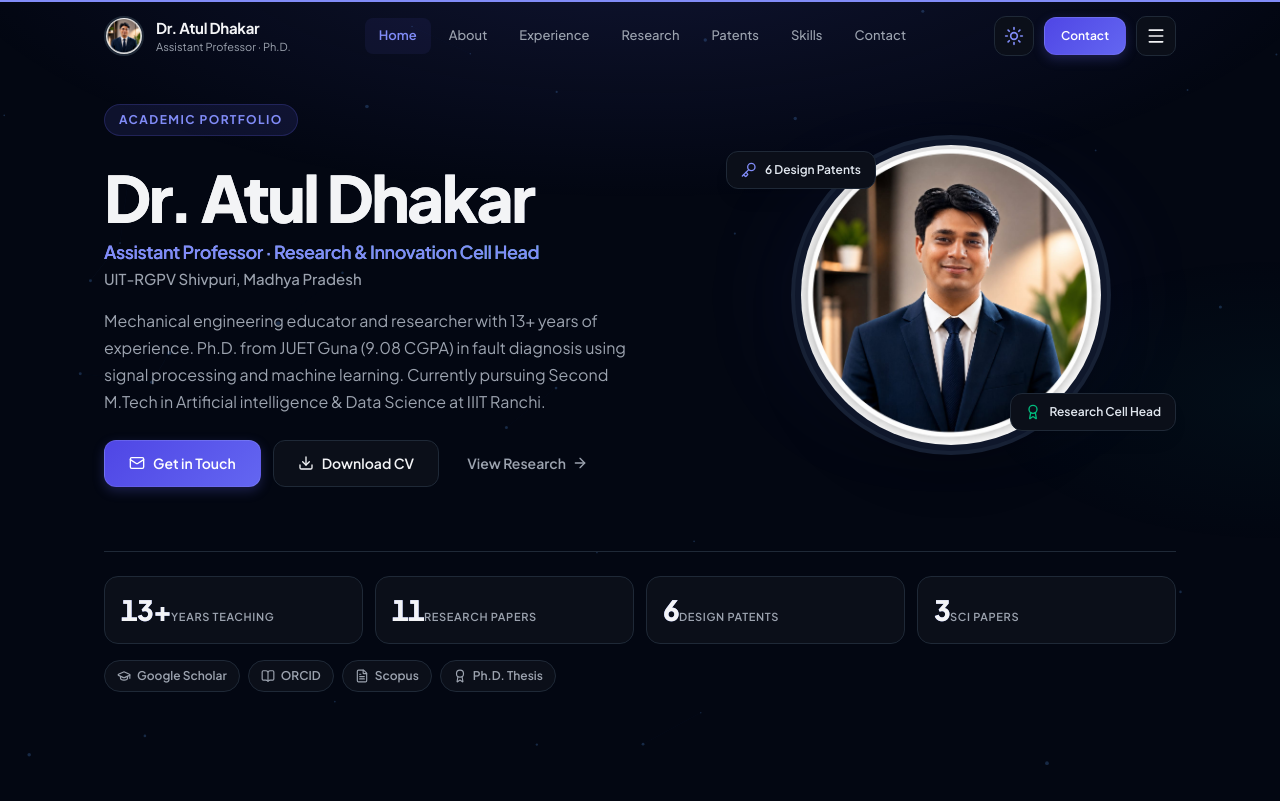
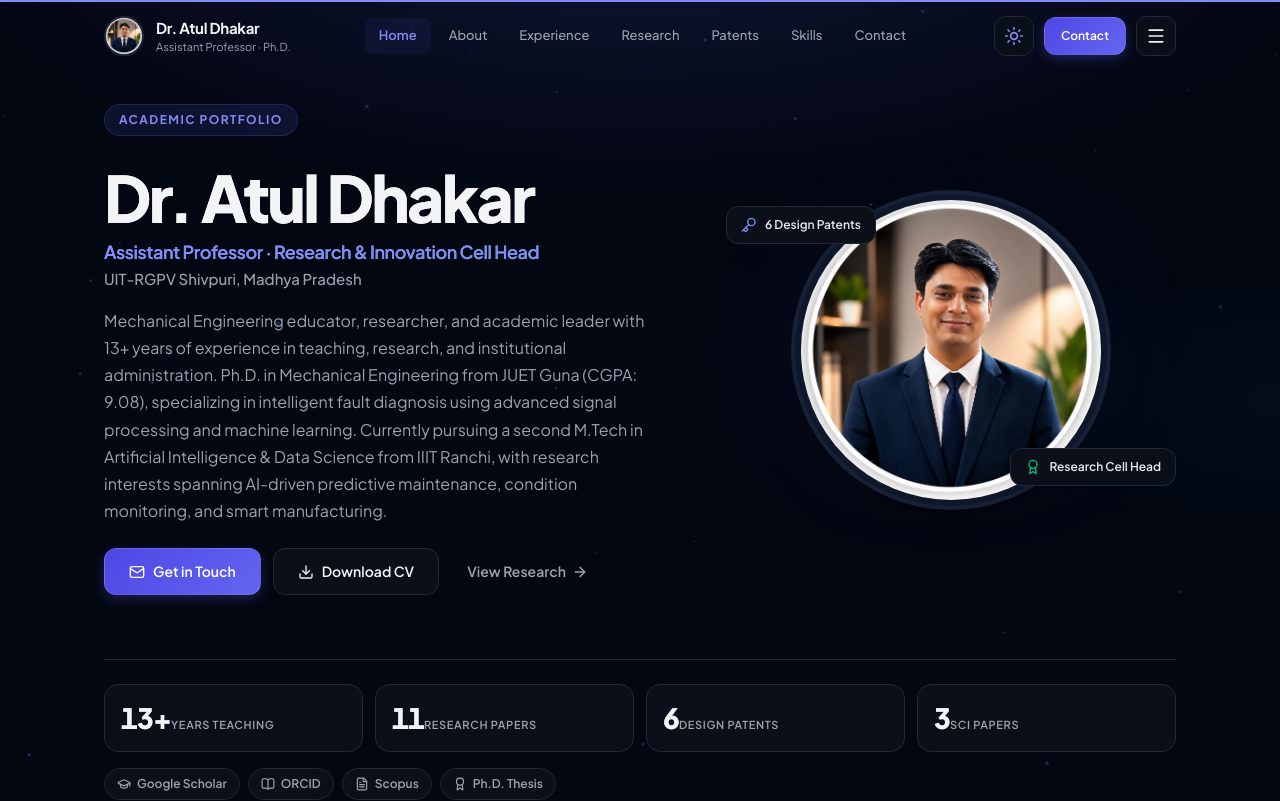
Before and after one commit to Dev-Krishan-Kumar-Awasthi/dratuldhakar, a Next.js app: page / in a window 1280 px wide. Shown: the top 801 px of the page. Built offline with nearby package versions, Linux system fonts and the light colour scheme.

Commit message:
Hero: Update bio paragraph with detailed academic description

```diff
--- a/src/components/Hero.tsx
+++ b/src/components/Hero.tsx
@@ -45,9 +45,7 @@ export default function Hero() {
             <p className="hero-role font-medium mt-1">UIT-RGPV Shivpuri, Madhya Pradesh</p>
 
             <p className="hero-bio text-slate-600 dark:text-slate-400">
-              Mechanical engineering educator and researcher with 13+ years of experience.
-              Ph.D. from JUET Guna (9.08 CGPA) in fault diagnosis using signal processing
-              and machine learning. Currently pursuing Second M.Tech in Artificial intelligence &amp; Data Science at IIIT Ranchi.
+              Mechanical Engineering educator, researcher, and academic leader with 13+ years of experience in teaching, research, and institutional administration. Ph.D. in Mechanical Engineering from JUET Guna (CGPA: 9.08), specializing in intelligent fault diagnosis using advanced signal processing and machine learning. Currently pursuing a second M.Tech in Artificial Intelligence &amp; Data Science from IIIT Ranchi, with research interests spanning AI-driven predictive maintenance, condition monitoring, and smart manufacturing.
             </p>
 
             <div className="hero-actions">
```
